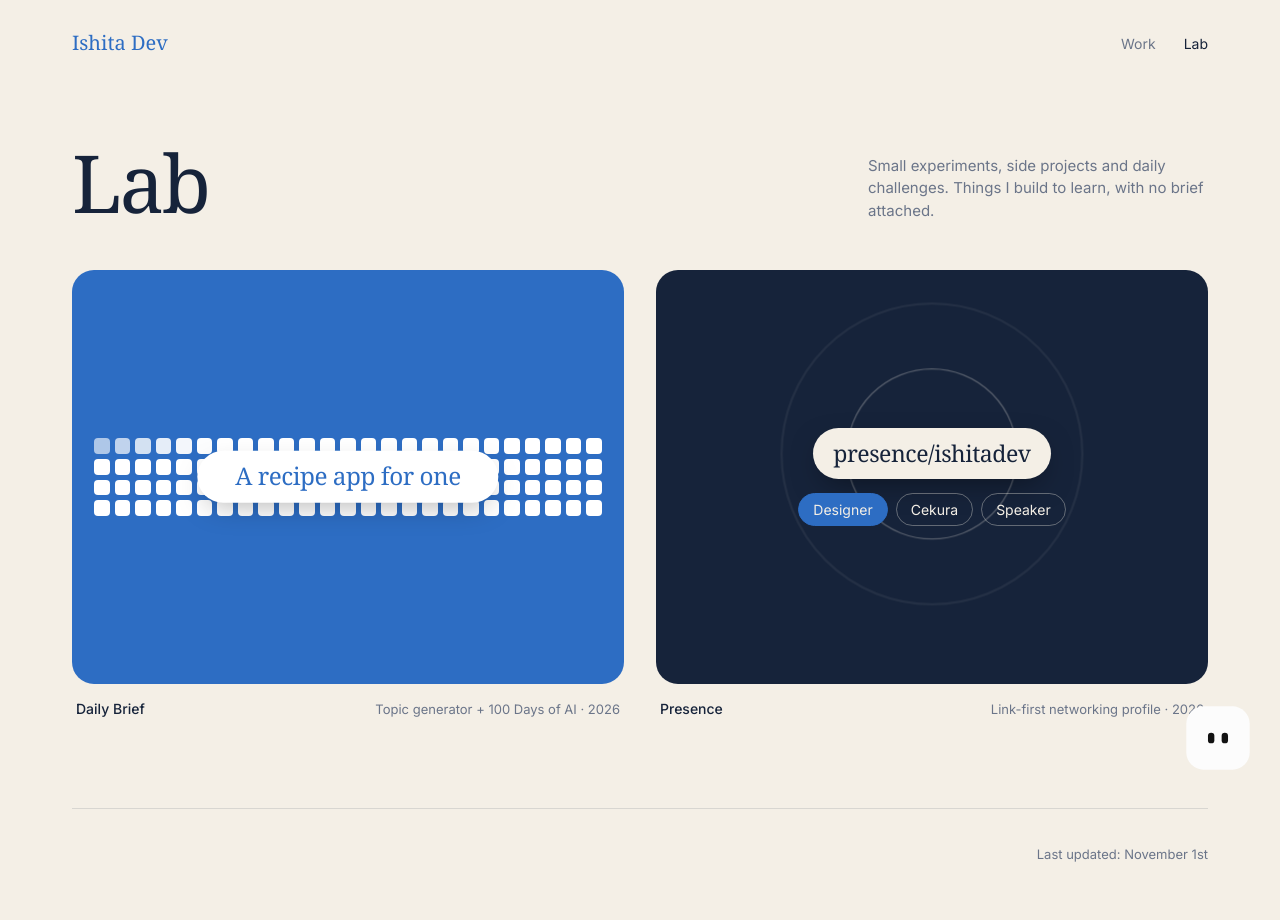
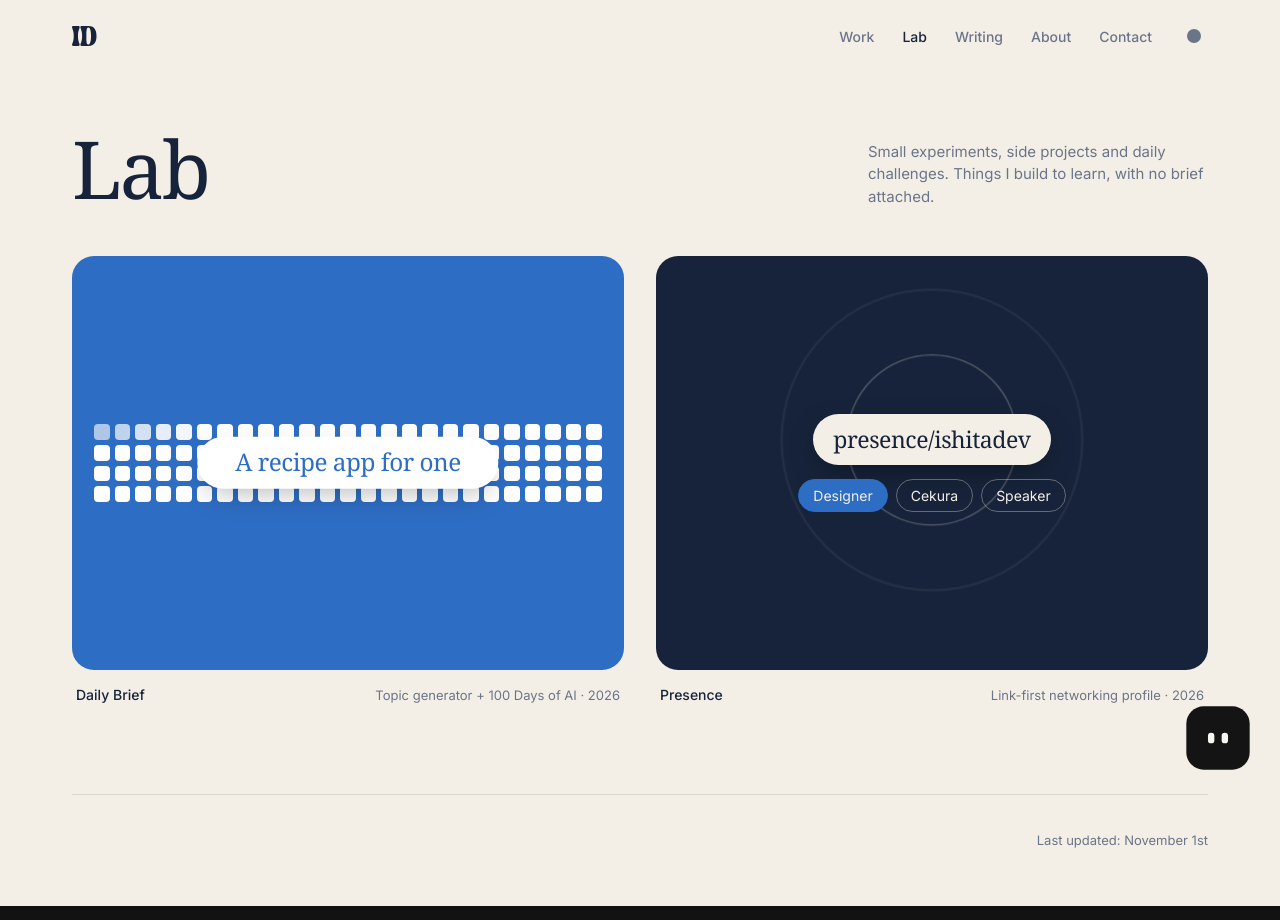
Before and after one commit to bdevishita/Portfolio, a Next.js app: page /labs in a window 1280 px wide. Built offline with nearby package versions, Linux system fonts and the light colour scheme.

Commit message:
Lab pages: same nav and square character as the main pages
Co-Authored-By: Claude Sonnet 5.5 <noreply@anthropic.com>
Claude-Session: https://claude.ai/code/session_01G4desMeR26eHfDyMFLoRQN

```diff
--- a/src/app/labs/LabShell.tsx
+++ b/src/app/labs/LabShell.tsx
@@ -1,4 +1,4 @@
-import Link from "next/link";
+import SiteNav from "@/components/SiteNav";
 import type { ReactNode } from "react";
 import "./lab.css";
 
@@ -7,21 +7,7 @@ export default function LabShell({ children }: { children: ReactNode }) {
     return (
         <div className="lab">
             <div className="wrap">
-                <nav aria-label="Primary">
-                    <Link className="logo" href="/">
-                        Ishita Dev
-                    </Link>
-                    <ul>
-                        <li>
-                            <Link href="/">Work</Link>
-                        </li>
-                        <li>
-                            <Link className="on" href="/labs" aria-current="page">
-                                Lab
-                            </Link>
-                        </li>
-                    </ul>
-                </nav>
+                <SiteNav current="lab" />
 
                 {children}
 
--- a/src/app/labs/lab.css
+++ b/src/app/labs/lab.css
@@ -6,7 +6,22 @@
 .lab .wrap{max-width:1200px;margin:0 auto;padding:0 32px}
 .lab .sr-only{position:absolute;width:1px;height:1px;padding:0;margin:-1px;overflow:hidden;clip:rect(0,0,0,0);white-space:nowrap;border:0}
 
-/* Nav */
+/* Nav: same as the static pages (see src/components/SiteNav.tsx) */
+.lab .site-nav{max-width:none;margin:0;padding:22px 0;display:flex;flex-wrap:wrap;gap:8px 28px;align-items:center;font-family:var(--sans);font-size:14px;font-weight:500;justify-content:flex-start}
+.lab .site-nav a{color:var(--muted);font-family:var(--sans);font-size:14px;font-weight:500;transition:color .2s}
+.lab .site-nav a:hover,.lab .site-nav a.on{color:var(--ink)}
+.lab .site-nav .brand{margin-right:auto;color:var(--ink);display:inline-flex;align-items:center}
+.lab .site-nav .brand .logo{color:var(--ink)}
+.lab .site-nav .logo{height:20px;width:auto;display:block}
+.lab .site-nav .theme-dot{width:28px;height:28px;border:0;background:none;border-radius:50%;display:grid;place-items:center;padding:0;cursor:pointer}
+.lab .site-nav .theme-dot span{display:block;width:14px;height:14px;border-radius:50%;background:var(--muted);transition:transform .2s,background .2s}
+.lab .site-nav .theme-dot:hover span{transform:scale(1.25);background:var(--ink)}
+.lab .site-nav a:focus-visible,.lab .site-nav .theme-dot:focus-visible{outline:2px solid var(--blue);outline-offset:4px;border-radius:4px}
+@media(max-width:520px){.lab .site-nav{gap:8px 14px}.lab .site-nav a{font-size:13px}}
+/* dark, when chosen with the switch */
+:root[data-theme="dark"] .lab{--cream:#0f0f0e;--ink:#f2f1ec;--muted:#8d8b84}
+
+/* old nav (unused) */
 .lab nav{display:flex;justify-content:space-between;align-items:center;padding:28px 0;font-family:var(--sans);font-size:14px}
 .lab .logo{font-family:var(--serif);font-size:20px;color:var(--blue)}
 .lab nav ul{display:flex;gap:28px;list-style:none;padding:0}
@@ -44,13 +59,13 @@
 @keyframes lab-slide{0%,20%{transform:translateY(0)}25%,45%{transform:translateY(-1.5em)}50%,70%{transform:translateY(-3em)}75%,95%{transform:translateY(-4.5em)}100%{transform:translateY(-4.5em)}}
 
 /* Presence: a link tapped into being, with rings spreading out and persona chips below */
-.lab .m-presence{background:var(--ink);color:var(--cream);align-content:center;gap:clamp(14px,3%,28px);padding:4%}
+.lab .m-presence{background:#16233a;color:#f4efe6;align-content:center;gap:clamp(14px,3%,28px);padding:4%}
 .lab .pr-tap{position:relative;display:grid;place-items:center;width:100%}
 .lab .pr-ring{position:absolute;left:50%;top:50%;width:clamp(120px,26%,260px);aspect-ratio:1;border-radius:50%;border:1.5px solid rgba(244,239,230,.55);transform:translate(-50%,-50%) scale(.4);opacity:0;animation:lab-ring 4.5s ease-out infinite}
 .lab .pr-ring:nth-child(2){animation-delay:1.5s}
 .lab .pr-ring:nth-child(3){animation-delay:3s}
 @keyframes lab-ring{0%{transform:translate(-50%,-50%) scale(.4);opacity:.9}80%,100%{transform:translate(-50%,-50%) scale(2.6);opacity:0}}
-.lab .pr-link{position:relative;background:var(--cream);color:var(--ink);border-radius:999px;padding:10px 28px;font-size:clamp(16px,2.4vw,28px);letter-spacing:-.02em;white-space:nowrap;box-shadow:0 10px 30px -10px rgba(0,0,0,.5)}
+.lab .pr-link{position:relative;background:#f4efe6;color:#16233a;border-radius:999px;padding:10px 28px;font-size:clamp(16px,2.4vw,28px);letter-spacing:-.02em;white-space:nowrap;box-shadow:0 10px 30px -10px rgba(0,0,0,.5)}
 .lab .pr-chips{position:relative;display:flex;gap:8px;justify-content:center;flex-wrap:wrap;font-family:var(--sans);font-size:clamp(11px,1.3vw,14px)}
 .lab .pr-chips span{border:1px solid rgba(244,239,230,.35);border-radius:999px;padding:5px 14px}
 .lab .pr-chips span:first-child{background:var(--blue);border-color:var(--blue)}
--- a/src/app/layout.tsx
+++ b/src/app/layout.tsx
@@ -3,7 +3,7 @@ import { Inter, Bricolage_Grotesque } from "next/font/google";
 import "./globals.css";
 import { cn } from "@/lib/utils";
 import Preloader from "@/components/Preloader";
-import { EyeTracker } from "@/components/EyeTracker";
+import Script from "next/script";
 
 const inter = Inter({ subsets: ["latin"], variable: "--font-inter" });
 const bricolage = Bricolage_Grotesque({ subsets: ["latin"], variable: "--font-bricolage" });
@@ -20,13 +20,15 @@ export default function RootLayout({
 }>) {
     return (
         <html lang="en" className="dark">
+            <head>
+                <link rel="icon" type="image/svg+xml" href="/favicon.svg" />
+                <link rel="stylesheet" href="/character.css" />
+            </head>
             <body className={cn(inter.variable, bricolage.variable, "font-sans min-h-screen bg-background text-foreground tracking-tight")}>
                 <Preloader />
                 {children}
-                {/* watches the cursor from the bottom-right corner; within="body" = the whole page */}
-                <div className="eyt-dock">
-                    <EyeTracker size={72} shape="Cube" within="body" />
-                </div>
+                {/* the square character (moods, hover card, chat popup): same file as the static pages */}
+                <Script src="/character.js" strategy="afterInteractive" />
             </body>
         </html>
     );
--- /dev/null
+++ b/src/components/SiteNav.tsx
@@ -0,0 +1,59 @@
+"use client";
+
+import Link from "next/link";
+import { useEffect, useState } from "react";
+
+/** Same navigation as the static pages in /public (logo, links, light/dark dot). */
+export default function SiteNav({ current }: { current?: "lab" }) {
+    const [dark, setDark] = useState(false);
+
+    // Follow the choice saved by the switch (shared with the static pages).
+    useEffect(() => {
+        let saved: string | null = null;
+        try {
+            saved = localStorage.getItem("theme");
+        } catch {
+            /* private mode */
+        }
+        if (saved === "light" || saved === "dark") document.documentElement.setAttribute("data-theme", saved);
+        const mq = window.matchMedia("(prefers-color-scheme: dark)");
+        setDark(saved ? saved === "dark" : mq.matches);
+    }, []);
+
+    function toggle() {
+        const next = dark ? "light" : "dark";
+        document.documentElement.setAttribute("data-theme", next);
+        try {
+            localStorage.setItem("theme", next);
+        } catch {
+            /* the choice just won't be remembered */
+        }
+        setDark(!dark);
+    }
+
+    return (
+        <nav className="site-nav" aria-label="Primary">
+            <Link className="brand" href="/" aria-label="By Ishita Dev">
+                <svg className="logo" viewBox="0 0 222 181" fill="currentColor" aria-hidden="true">
+                    <path d="M11.5 180.75C4.75 180.75 2.6077e-08 175.75 2.6077e-08 169.75C2.6077e-08 159 15.5 137.75 15.5 103.25V77.5C15.5 42.75 2.6077e-08 21.5 2.6077e-08 10.75C2.6077e-08 4.74999 4.75 -1.23978e-05 11.5 -1.23978e-05H58C65 -1.23978e-05 69.75 4.74999 69.75 10.75C69.75 21.5 54.25 42.75 54.25 77.5V103.25C54.25 137.75 69.75 159 69.75 169.75C69.75 175.75 65 180.75 58 180.75H11.5ZM148.934 12.75H146.184C128.434 12.75 129.934 67.5 129.934 77.5V103.25C129.934 113 128.434 167.75 146.184 167.75H148.934C163.184 167.75 172.684 136.75 172.684 90.25C172.684 43.75 163.184 12.75 148.934 12.75ZM149.434 180.75H87.1836C80.4336 180.75 75.6836 175.75 75.6836 169.75C75.6836 159 91.1836 137.75 91.1836 103.25V77.5C91.1836 42.75 75.6836 21.5 75.6836 10.75C75.6836 4.74999 80.4336 -1.23978e-05 87.1836 -1.23978e-05H149.434C208.434 -1.23978e-05 221.934 46.25 221.934 90.25C221.934 134.5 208.434 180.75 149.434 180.75Z"/>
+                </svg>
+            </Link>
+            <a href="/#work">Work</a>
+            <Link href="/labs" className={current === "lab" ? "on" : undefined} aria-current={current === "lab" ? "page" : undefined}>
+                Lab
+            </Link>
+            <a href="/writing.html">Writing</a>
+            <a href="/about">About</a>
+            <a href="mailto:b.devishita@gmail.com">Contact</a>
+            <button
+                type="button"
+                className="theme-dot"
+                onClick={toggle}
+                aria-label={dark ? "Switch to light mode" : "Switch to dark mode"}
+                title={dark ? "Switch to light mode" : "Switch to dark mode"}
+            >
+                <span aria-hidden="true" />
+            </button>
+        </nav>
+    );
+}
```
